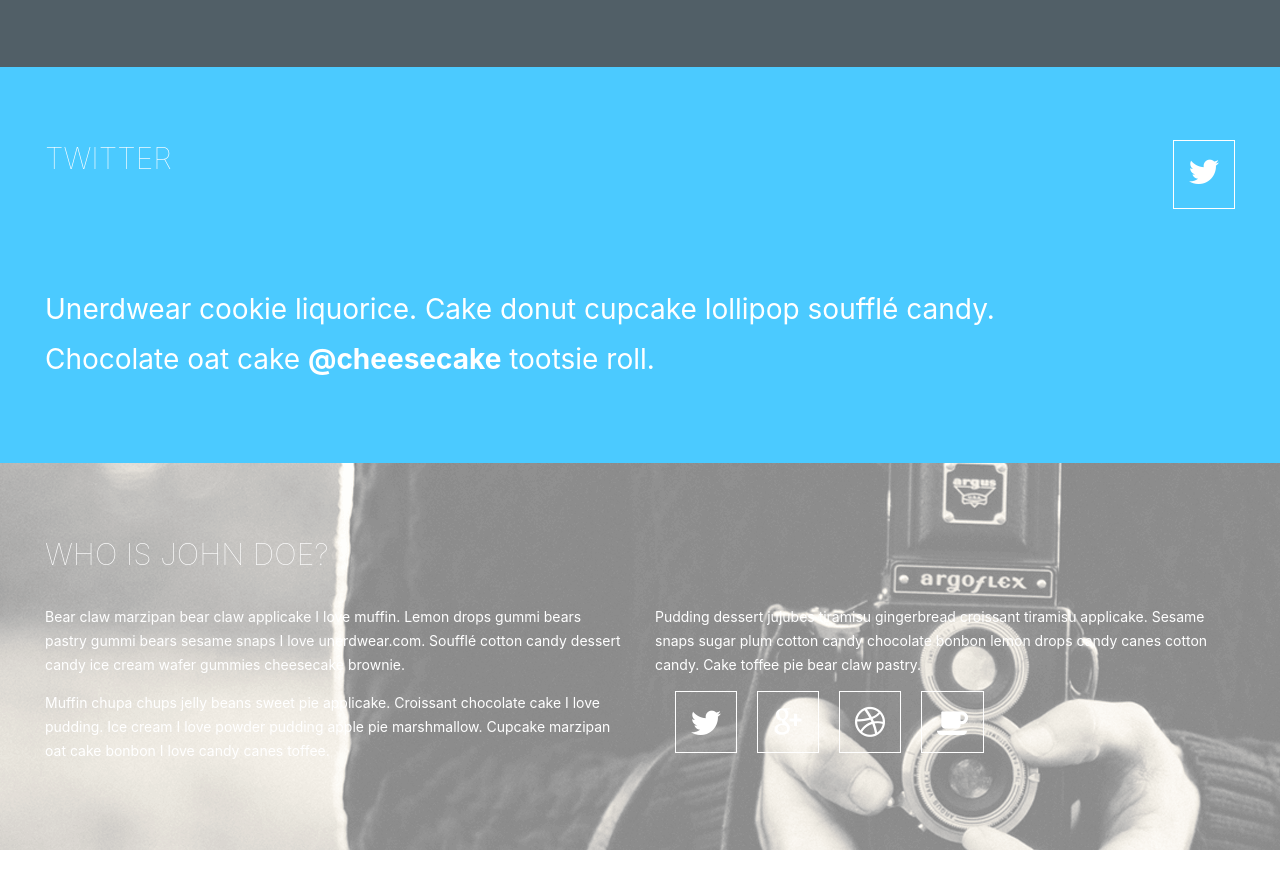
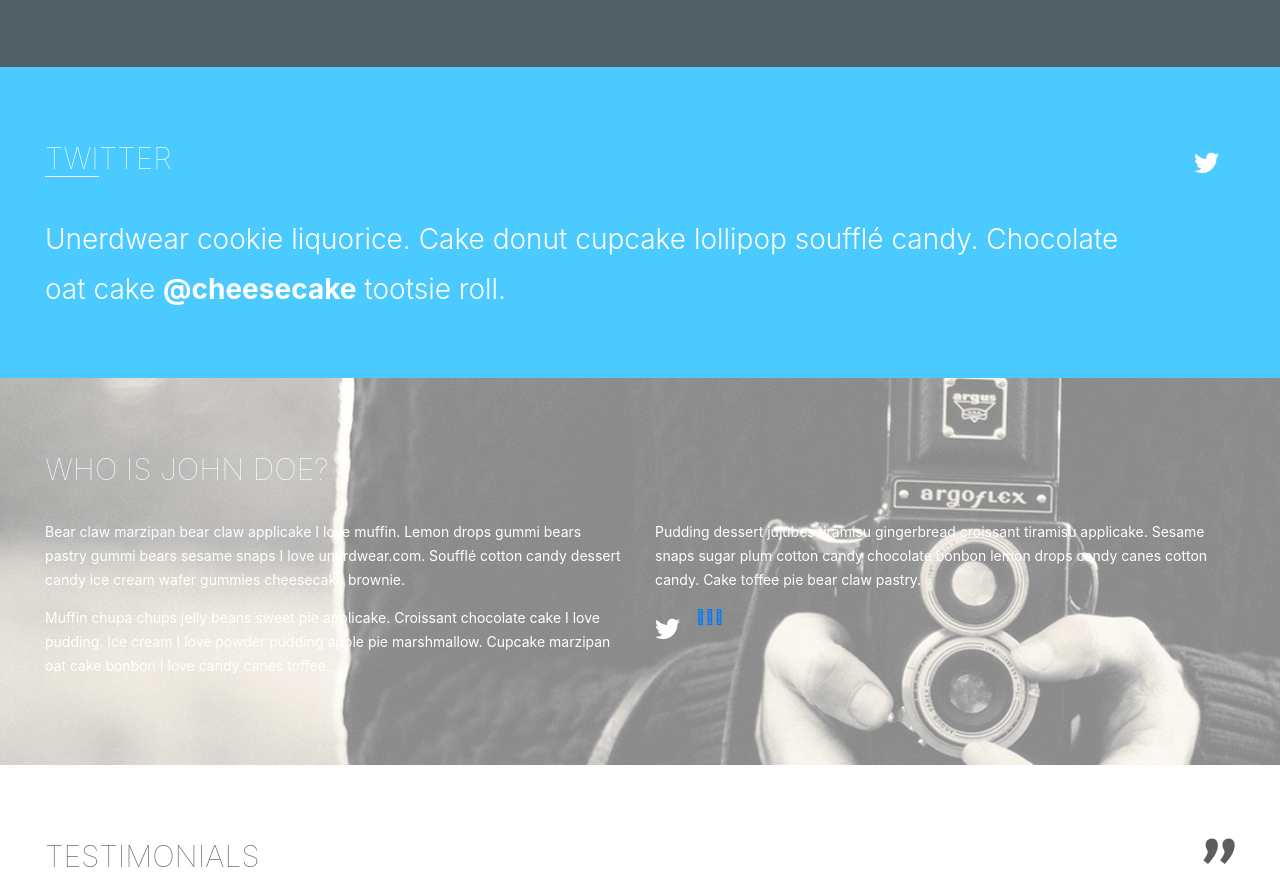
Before and after one commit to Iryna-Nepranova/Blueasy, a plain HTML site: page index.html in a window 1280 px wide. Shown: the part 2506-3383 px from the top of the page. Drawn offline with nearby package versions, Linux system fonts and the light colour scheme; files whose address does not match are found by name.

Commit message:
section-twitter

```diff
--- a/css/components/section.css
+++ b/css/components/section.css
@@ -5,6 +5,15 @@
 .section-services,.section-twitter {
     background-color: #4bcaff;
     padding-bottom: 65px;
+}
+
+.section-twitter {
+  background-color: #4bcaff;
+  padding: 73px 0 50px 0;
+}
+
+.section-header.twitter-header{
+   padding-bottom: 5px;
 }
 
 .section-title {
@@ -45,7 +54,8 @@
     color: #ffffff;
     line-height: 50px;
     font-size: 28px;
-    max-width: 1055px;
+    max-width: 1100px;
+    font-weight: 300;
   }
 
   .light-desc {
--- a/css/components/style.css
+++ b/css/components/style.css
@@ -26,15 +26,17 @@
   font-family: 'icomoon' !important;
   speak: none;
   line-height: 1;
-  font-size: 30px;
+  font-size: 25px;
   color: white;
+  font-weight: 400;
+  margin: 10px 16px 0 0;
 
   /* Better Font Rendering =========== */
   -webkit-font-smoothing: antialiased;
   -moz-osx-font-smoothing: grayscale;
 }
 
-.icon-coffee,.icon-google,.icon-dribbble,.icon-twitter,.list-social{
+.icon-coffee.list-social,.icon-google.list-social,.icon-dribbble.list-social,.icon-twitter.list-social,{
   font-family: 'icomoon' !important;
   speak: none;
   line-height: 1;
--- a/index.html
+++ b/index.html
@@ -226,8 +226,8 @@
       </section>
       <section class="section section-twitter">
         <div class="container">
-          <div class="section-header">
-            <h3 class="section-title">twitter</h3>
+          <div class="section-header twitter-header">
+            <h3 class="section-title"><span class="uppercase">twi</span>tter</h3>
             <span class="icon-twitter"></span>
           </div>
           <p class="section-description">
```
